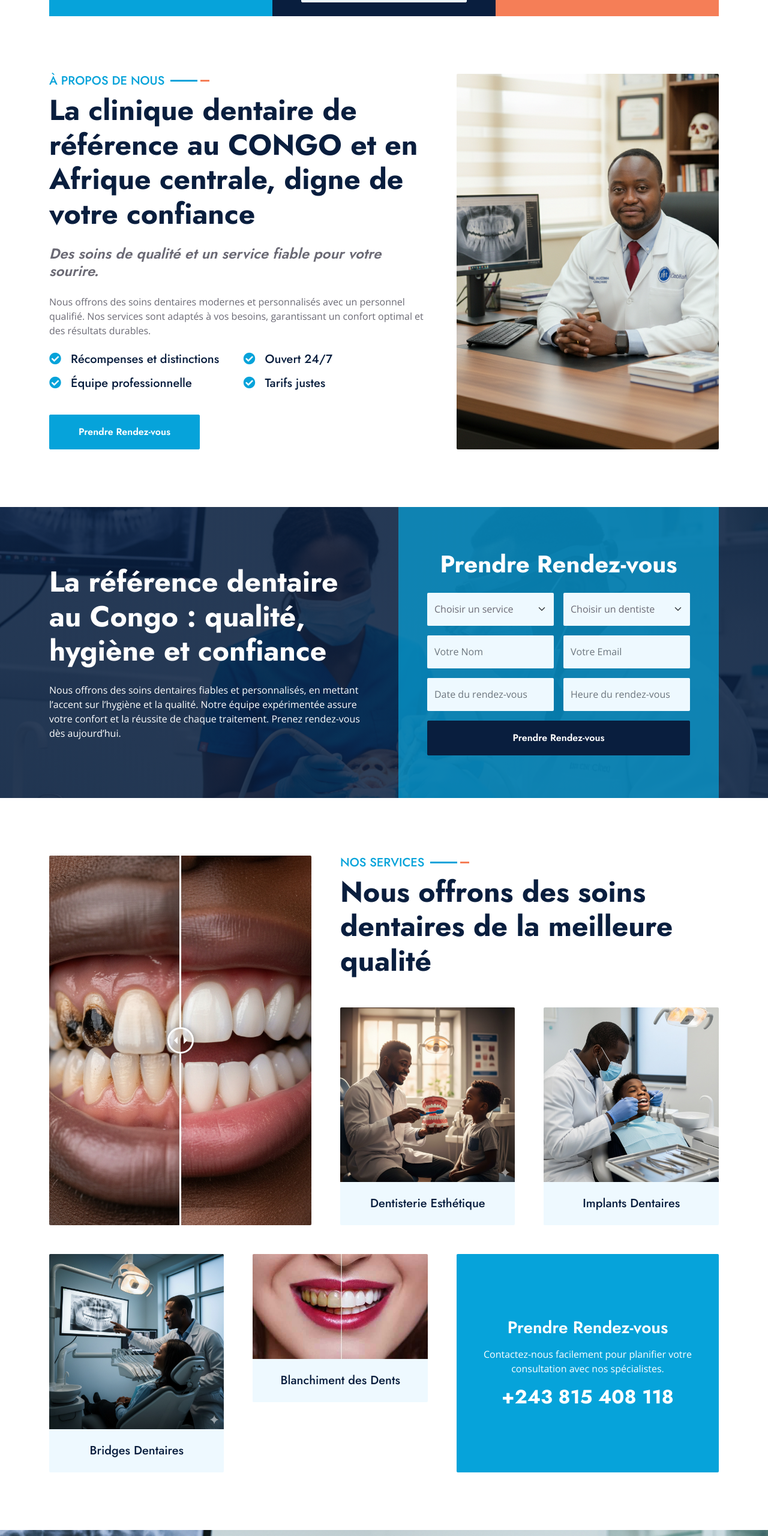
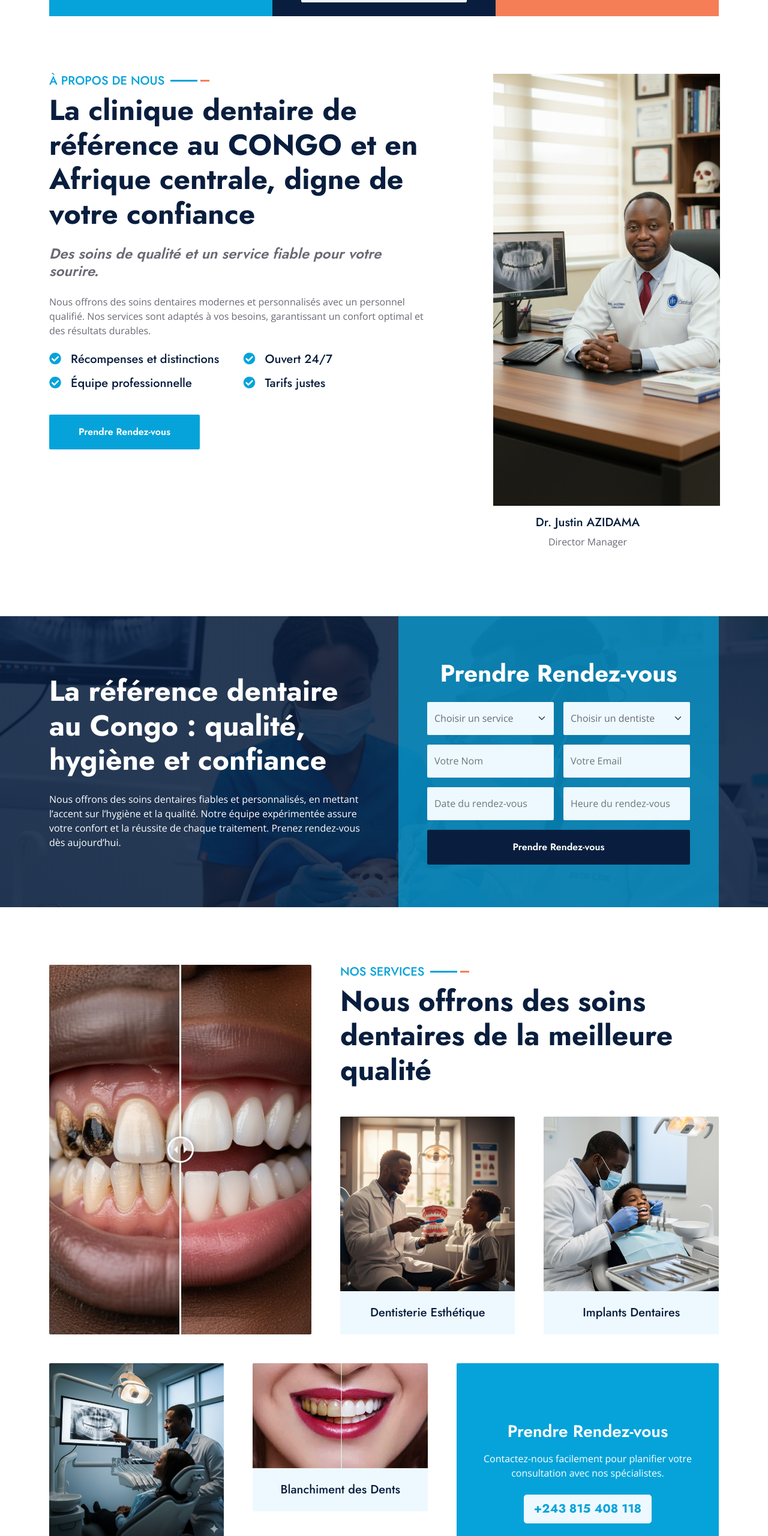
Before and after one commit to Theguisir241/Polyclinique, a plain HTML site: page index.html in a window 1280 px wide. Shown: the part 1600-4160 px from the top of the page at 60% size. Drawn offline with nearby package versions, Linux system fonts and the light colour scheme.

Commit message:
Optimisation images, ajout info docteurs et WhatsApp

```diff
--- a/css/style.css
+++ b/css/style.css
@@ -193,6 +193,19 @@ h6,
     background: linear-gradient(rgba(9, 30, 62, .85), rgba(9, 30, 62, .85)), url(../img/carousel-1.jpg) center center no-repeat;
     background-size: cover;
 }
+/* doctor pic style */
+.clip-doctor {
+  width: 120%;
+  height:90vh;
+  object-fit: cover;
+  transition: transform 0.4s ease, clip-path 0.4s ease;
+}
+
+.clip-doctor:hover {
+  transform: scale(0.95); /* Effet subtil au survol */
+}
+
+
 
 .bg-appointment {
     background: linear-gradient(rgba(9, 30, 62, .85), rgba(9, 30, 62, .85)), url(../img/carousel-1.jpg) center center no-repeat;
--- a/index.html
+++ b/index.html
@@ -245,14 +245,22 @@
         </div>
         <a href="appointment.html" class="btn btn-primary py-3 px-5 mt-4 wow zoomIn" data-wow-delay="0.6s">Prendre Rendez-vous</a>
       </div>
-            <div class="col-lg-5" style="min-height: 500px;">
-                <div class="position-relative h-100">
-                    <img class="position-absolute w-100 h-100 rounded wow zoomIn" data-wow-delay="0.9s" src="img/about.jpg" style="object-fit: cover;">
+
+      <!-- IMAGE + INFO DOCTEUR -->
+      <div class="col-lg-5 d-flex flex-column align-items-center justify-content-center">
+        <div class="clip-doctor-wrapper mb-3">
+          <img src="img/about.jpg" alt="Docteur" class="clip-doctor">
+        </div>
+        <div class="doctor-info text-center">
+          <h5 class="doctor-name">Dr. Justin AZIDAMA</h5>
+          <p class="doctor-profession">Director Manager</p>
+        </div>
+      </div>
+
     </div>
   </div>
 </div>
-    </div>
-</div>
+
 <!-- About End -->
 
 <!-- Appointment Start -->
@@ -379,9 +387,12 @@
   <div class="position-relative bg-primary rounded h-100 d-flex flex-column align-items-center justify-content-center text-center p-4">
     <h3 class="text-white mb-3">Prendre Rendez-vous</h3>
     <p class="text-white mb-3">Contactez-nous facilement pour planifier votre consultation avec nos spécialistes.</p>
-                    <h2 class="text-white mb-0">+243 815 408 118</h2>
+    <a href="https://wa.me/243815408118" target="_blank" class="btn btn-light btn-lg text-primary fw-bold mt-2">
+      +243 815 408 118
+    </a>
   </div>
 </div>
+
         </div>
     </div>
 </div>
@@ -494,8 +505,8 @@
                             </div>
                         </div>
                         <div class="team-text position-relative bg-light text-center rounded-bottom p-4 pt-5">
-                            <h4 class="mb-2">Dr. Patrick</h4>
-                            <p class="text-primary mb-0">Chirurgien</p>
+                            <h4 class="mb-2">Dr. John NTUMBA</h4>
+                            <p class="text-primary mb-0">Parodontologue</p>
                         </div>
                     </div>
                 </div>
@@ -529,7 +540,7 @@
                         </div>
                         <div class="team-text position-relative bg-light text-center rounded-bottom p-4 pt-5">
                             <h4 class="mb-2">Dr. John MUTUMBE</h4>
-                            <p class="text-primary mb-0">ORTHODONTISTE</p>
+                            <p class="text-primary mb-0">Chirurgien Oral Maxillo-Facial</p>
                         </div>
                     </div>
                 </div>
```
Lines whose indentation alone changed are shown as unchanged.
